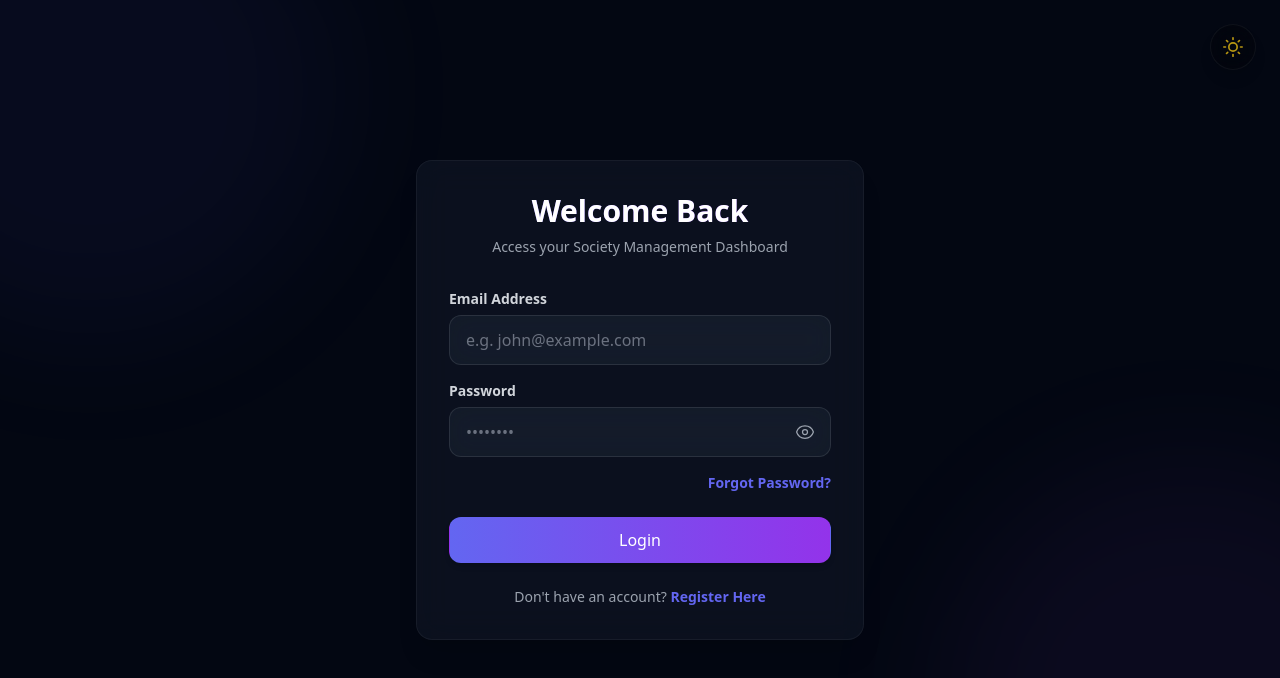
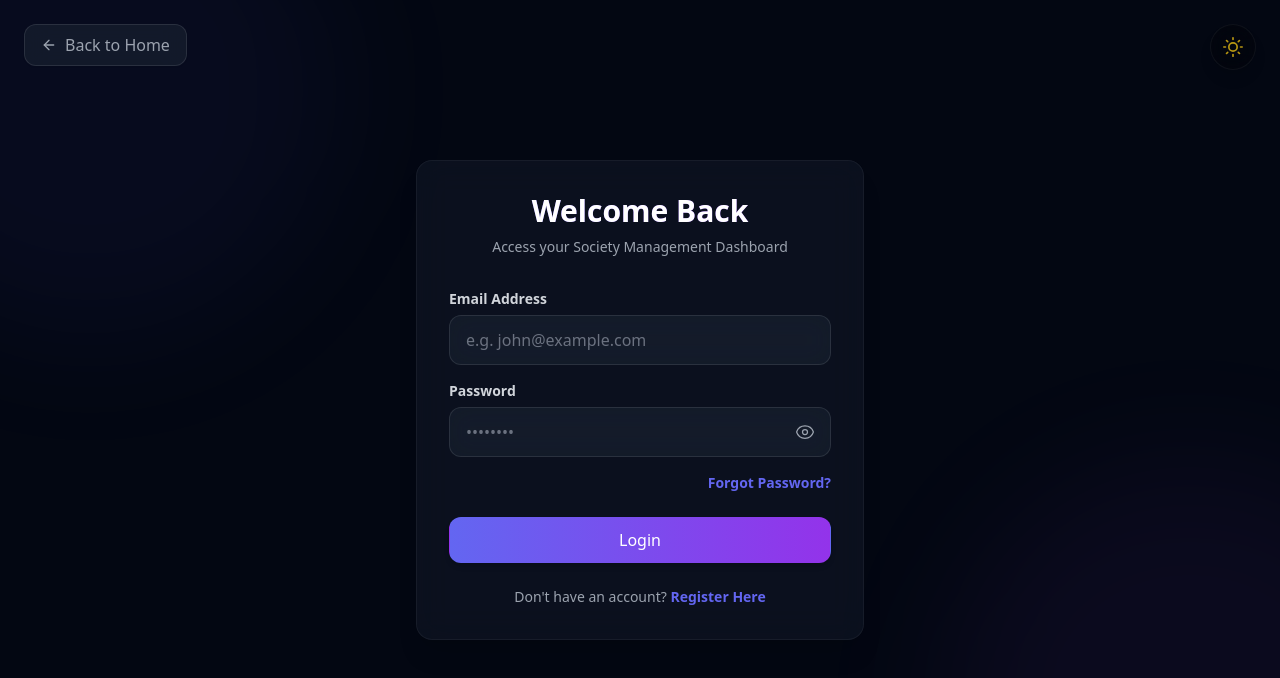
Before and after one commit to Sudip294/nestsync, a React app in the folder frontend/: page /login in a window 1280 px wide. Shown: the top 678 px of the page. Built offline with nearby package versions, Linux system fonts and the light colour scheme; the HTML template or start-up script is replaced by a standard one.

Commit message:
back button added

```diff
--- a/frontend/src/pages/ForgotPassword.jsx
+++ b/frontend/src/pages/ForgotPassword.jsx
@@ -5,6 +5,7 @@ import { Input, Button } from '../components/ui/FormElements';
 import Card from '../components/ui/Card';
 import ThemeToggle from '../components/ui/ThemeToggle';
 import { motion } from 'framer-motion';
+import { FiArrowLeft } from 'react-icons/fi';
 
 const ForgotPassword = () => {
   const [email, setEmail] = useState('');
@@ -58,6 +59,12 @@ const ForgotPassword = () => {
       {/* Background Circles */}
       <div className="absolute w-[500px] h-[500px] rounded-full bg-indigo-500/10 dark:bg-indigo-500/5 -top-40 -left-40 blur-3xl pointer-events-none" />
       <div className="absolute w-[500px] h-[500px] rounded-full bg-purple-500/10 dark:bg-purple-500/5 -bottom-40 -right-40 blur-3xl pointer-events-none" />
+
+      <div className="absolute top-6 left-6">
+        <Link to="/" className="flex items-center gap-2 text-gray-600 dark:text-gray-400 hover:text-indigo-600 dark:hover:text-indigo-400 font-medium transition-colors bg-white/50 dark:bg-gray-800/50 px-4 py-2 rounded-xl backdrop-blur-md border border-gray-200 dark:border-white/10 shadow-sm hover:shadow-md">
+          <FiArrowLeft className="w-4 h-4" /> Back to Home
+        </Link>
+      </div>
 
       <div className="absolute top-6 right-6">
         <ThemeToggle />
--- a/frontend/src/pages/Login.jsx
+++ b/frontend/src/pages/Login.jsx
@@ -5,6 +5,7 @@ import { Input, Button } from '../components/ui/FormElements';
 import Card from '../components/ui/Card';
 import ThemeToggle from '../components/ui/ThemeToggle';
 import { motion } from 'framer-motion';
+import { FiArrowLeft } from 'react-icons/fi';
 
 const Login = () => {
   const [email, setEmail] = useState('');
@@ -35,6 +36,12 @@ const Login = () => {
       {/* Dynamic Background Circles */}
       <div className="absolute w-[500px] h-[500px] rounded-full bg-indigo-500/10 dark:bg-indigo-500/5 -top-40 -left-40 blur-3xl pointer-events-none" />
       <div className="absolute w-[500px] h-[500px] rounded-full bg-purple-500/10 dark:bg-purple-500/5 -bottom-40 -right-40 blur-3xl pointer-events-none" />
+
+      <div className="absolute top-6 left-6">
+        <Link to="/" className="flex items-center gap-2 text-gray-600 dark:text-gray-400 hover:text-indigo-600 dark:hover:text-indigo-400 font-medium transition-colors bg-white/50 dark:bg-gray-800/50 px-4 py-2 rounded-xl backdrop-blur-md border border-gray-200 dark:border-white/10 shadow-sm hover:shadow-md">
+          <FiArrowLeft className="w-4 h-4" /> Back to Home
+        </Link>
+      </div>
 
       <div className="absolute top-6 right-6">
         <ThemeToggle />
--- a/frontend/src/pages/Register.jsx
+++ b/frontend/src/pages/Register.jsx
@@ -5,6 +5,7 @@ import { Input, Button } from '../components/ui/FormElements';
 import Card from '../components/ui/Card';
 import ThemeToggle from '../components/ui/ThemeToggle';
 import { motion } from 'framer-motion';
+import { FiArrowLeft } from 'react-icons/fi';
 
 const Register = () => {
   const [formData, setFormData] = useState({
@@ -48,6 +49,12 @@ const Register = () => {
       {/* Circles Background */}
       <div className="absolute w-[500px] h-[500px] rounded-full bg-indigo-500/10 dark:bg-indigo-500/5 -top-40 -left-40 blur-3xl pointer-events-none" />
       <div className="absolute w-[500px] h-[500px] rounded-full bg-purple-500/10 dark:bg-purple-500/5 -bottom-40 -right-40 blur-3xl pointer-events-none" />
+
+      <div className="absolute top-6 left-6">
+        <Link to="/" className="flex items-center gap-2 text-gray-600 dark:text-gray-400 hover:text-indigo-600 dark:hover:text-indigo-400 font-medium transition-colors bg-white/50 dark:bg-gray-800/50 px-4 py-2 rounded-xl backdrop-blur-md border border-gray-200 dark:border-white/10 shadow-sm hover:shadow-md">
+          <FiArrowLeft className="w-4 h-4" /> Back to Home
+        </Link>
+      </div>
 
       <div className="absolute top-6 right-6">
         <ThemeToggle />
```
